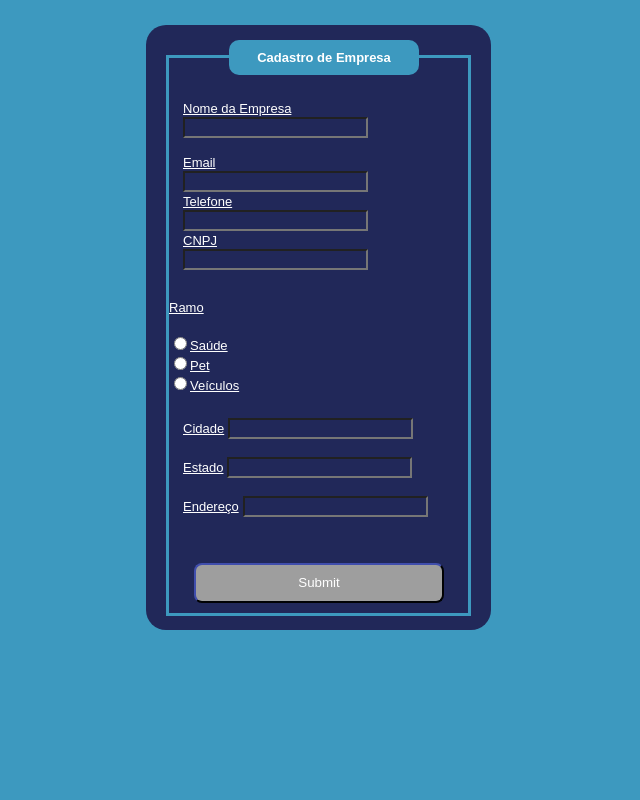
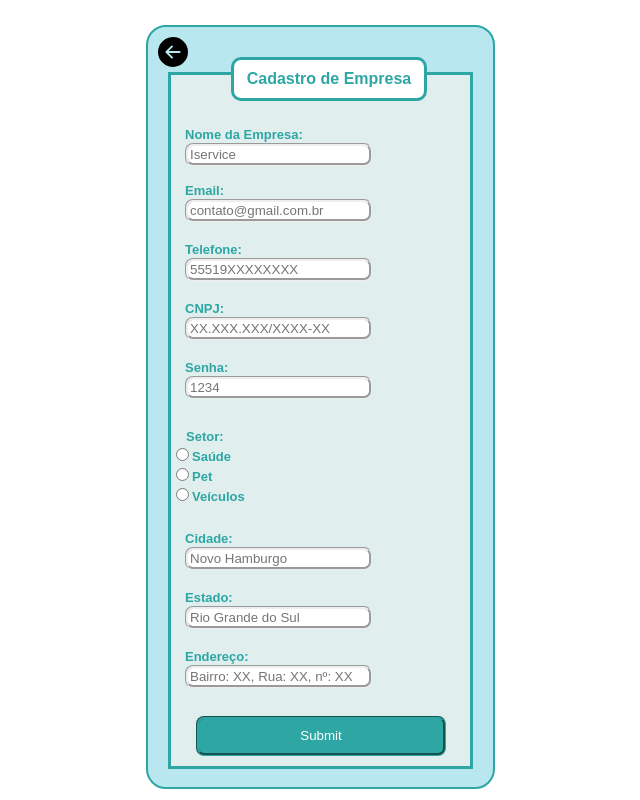
Before and after one commit to Guh-Sander/Iservice, a PHP site: page /Index_s/cadastro-empresa.html in a window 1280 px wide. Shown: the whole page, without its empty margins (342-982 px from the left). Run offline with PHP 8.4, Linux system fonts and the light colour scheme; grey boxes are pictures that could not be loaded.

Commit message:
forms atualizados

```diff
--- a/Index_s/cadastro-empresa.html
+++ b/Index_s/cadastro-empresa.html
@@ -5,54 +5,68 @@
         <meta http-equiv="X-UA-Compatible" content="IE=edge">
         <meta name="viewport" content="width=device-width, initial-scale=1.0">
         <title>Cadastro de Empresa</title>
-        <link rel="stylesheet" type="text/css" href="style-forms-impresa.css">
-        <link rel="icon" type="image/x-icon" href="../images_Iservice/Logo_Iservice.png">
+        <link rel="stylesheet" type="text/css" href="style-forms-cadastros.css">
+        <link rel="icon" type="image/x-icon" href="../images/Logo_Iservice.png">
+        <script>
+            function goBack() {
+                window.history.back()
+            }
+        </script>
     </head>
     <body>
         <div id="background">
+            <img id="goBack" onclick="goBack()" src="../images/arrow.svg" width="30px" title="Voltar" alt="Voltar"/>
             <form>
                 <div id="home_screen">
                     <legend>Cadastro de Empresa</legend>
                     <br>
                     <fieldset class="information">
-                        <label>Nome da Empresa</label>
-                        <input type="text" id="name">
+                        <label>Nome da Empresa: <br>
+                            <input type="text" id="name" placeholder="Iservice">
+                        </label>
                     </fieldset>
                     <fieldset class="contat">
-                        <label>Email</label>
-                        <br>
-                        <input type="email" id="email">
-                        <br>
-                        <label>Telefone</label>
-                        <br>
-                        <input type="tel" id="telefone">
-                        <br>
-                        <label>CNPJ</label>
-                        <br>
-                        <input type="text" id="cnpj">
+                        <label>Email: <br>
+                            <input type="email" id="email" placeholder="contato@gmail.com.br"">
+                        </label>
+                        <br><br>
+                        <label>Telefone: <br>
+                            <input type="tel" id="telefone" placeholder="55519XXXXXXXX">
+                        </label>
+                        <br><br>
+                        <label>CNPJ: <br>
+                            <input type="text" id="cnpj" placeholder="XX.XXX.XXX/XXXX-XX">
+                        </label>
+                        <br><br>
+                        <label>Senha:<br>
+                            <input class="text" type="password" id="senha" placeholder="1234">
+                        </label>
                     </fieldset>
                     <filedset class="information">
                         <br>
-                        <label>Ramo</label>
-                        <br><br>
-                        <label><input type="radio" id="saude" name="ramo" value="f">Saúde</label>
+                        <label class="information2">Setor:</label>
                             <br>
-                            <label><input type="radio" id="pet" name="ramo" value="m">Pet</label>
+                            <label><input type="radio" id="saude" name="ramo" value="s">Saúde</label>
                             <br>
-                            <label><input type="radio" id="veiculos" name="ramo" value="o">Veículos</label>
+                            <label><input type="radio" id="pet" name="ramo" value="p">Pet</label>
+                            <br>
+                            <label><input type="radio" id="veiculos" name="ramo" value="v">Veículos</label>
                         <br><br>
                     </filedset>
                     <fieldset class="localization">
-                        <label>Cidade</label>
-                        <input type="text" id="city">
+                        <label>Cidade: <br>
+                            <input type="text" id="city" placeholder="Novo Hamburgo">
+                        </label>
                         <br><br>
-                        <label>Estado</label>
-                        <input type="text" id="state">
+                        <label>Estado: <br>
+                            <input type="text" id="state" placeholder="Rio Grande do Sul">
+                        </label>
                         <br><br>
-                        <label>Endereço</label>
-                        <input type="text" id="addres">
+                        <label>Endereço: <br>
+                            <input type="text" id="addres" placeholder="Bairro: XX, Rua: XX, nº: XX">
+                        </label>
+                        <br><br>
                     </fieldset>
-                    <br><br>
                     <input id="submit" type="submit">
                 </div>
             </form>
--- a/Index_s/login.html
+++ b/Index_s/login.html
@@ -5,7 +5,7 @@
         <meta http-equiv="X-UA-Compatible" content="IE=edge">
         <meta name="viewport" content="width=device-width, initial-scale=1.0">
         <title>Login</title>
-        <link rel="stylesheet" type="text/css" href="style-forms-clientes.css">
+        <link rel="stylesheet" type="text/css" href="style-forms-login.css">
         <link rel="icon" type="image/x-icon" href="../images/Logo_Iservice.png">
         <script>
             function goBack() {
@@ -22,7 +22,7 @@
                     <br>
                     <fieldset class="contat">
                         <label>Email:<br>
-                            <input class="text" type="email" id="email" placeholder="contato@gmail.com">
+                            <input class="text" type="email" id="email" placeholder="contato@gmail.com.br">
                         </label>
                         <br><br>
                         <label>Senha:<br>
--- a/Index_s/style-forms-impresa.css
+++ b/Index_s/style-forms-cadastros.css
@@ -1,11 +1,18 @@
-body {
-    background-color: #3D99BF;
+#goBack {
+    position: absolute;
+    margin-top: -10px;
+    margin-left: -10px;
+}
+
+#goBack:hover {
+    cursor: grab;
 }
 
 #background {
-    background-color: #212859;
+    background-color: #B9E7EF;
     width: 305px;
-    height: 565px;
+    height: 720px;
+    border: solid 2px #2DA6A4;
     border-radius:  20px;
     padding: 20px;
     margin-left: 480px;
@@ -13,25 +20,25 @@ body {
 }
 
 #home_screen {
-    border: 3px solid #3D99BF;
-    margin-top: 10px;
+    border: 3px solid #2DA6A4;
+    margin-top: 25px;
+    background-color: #E0EEEE;
 }
 
 legend {
-    background-color: #3D99BF;
-    color: #fff;
+    background-color: #fff;
+    color: #2DA6A4;
     border-radius: 10px;
+    border: solid 3px #2DA6A4;
     text-align: center;
     font-family: Arial, Helvetica, sans-serif;
-    font-size: small;
+    font-size: medium;
     font-weight: bold;
     padding: 10px;
     width: 170px;
-    border: 2px;
     position: relative;
     left: 60px;
     margin-top: -18px;
-
 }
 
 fieldset {
@@ -39,18 +46,21 @@ fieldset {
 }
 
 label {
-    color: #fff;
     font-family: Arial, Helvetica, sans-serif;
     font-size: small;
-    text-decoration: underline;
+    color:#2DA6A4;
+    font-weight: bold;
 }
 
 input {
-    background-color: #212859;
+    background-color: #fff;
+    border: groove;
+    border-radius: 8px;
 }
 
-input.text {
-    color: #fff;
+input:focus { /* Retira a borda ao clicar na caixa do input */
+    box-shadow: 0 0 0 0;
+    outline: 0;
 }
 
 .information2 {
@@ -66,13 +76,13 @@ input.text {
 input#submit {
     margin-bottom: 10px;
     position: relative;
-    left: 25px;
     color: #fff;
     width: 250px;
     height: 40px;
     border-radius: 8px;
-    border-color: #212859;
-    background-image:url(../images_Iservice/background_blue_purple.jpg);
+    border-color: #2DA6A4;
+    background-color: #2DA6A4;
+    left: 25px;
 }
 
 input#submit:hover {
```
Also changed, not shown: Index_s/cadastro-cliente.html (+38 -19 lines), Index_s/style-forms-login.css (renamed from Index_s/style-forms-clientes.css, +4 -4 lines).
